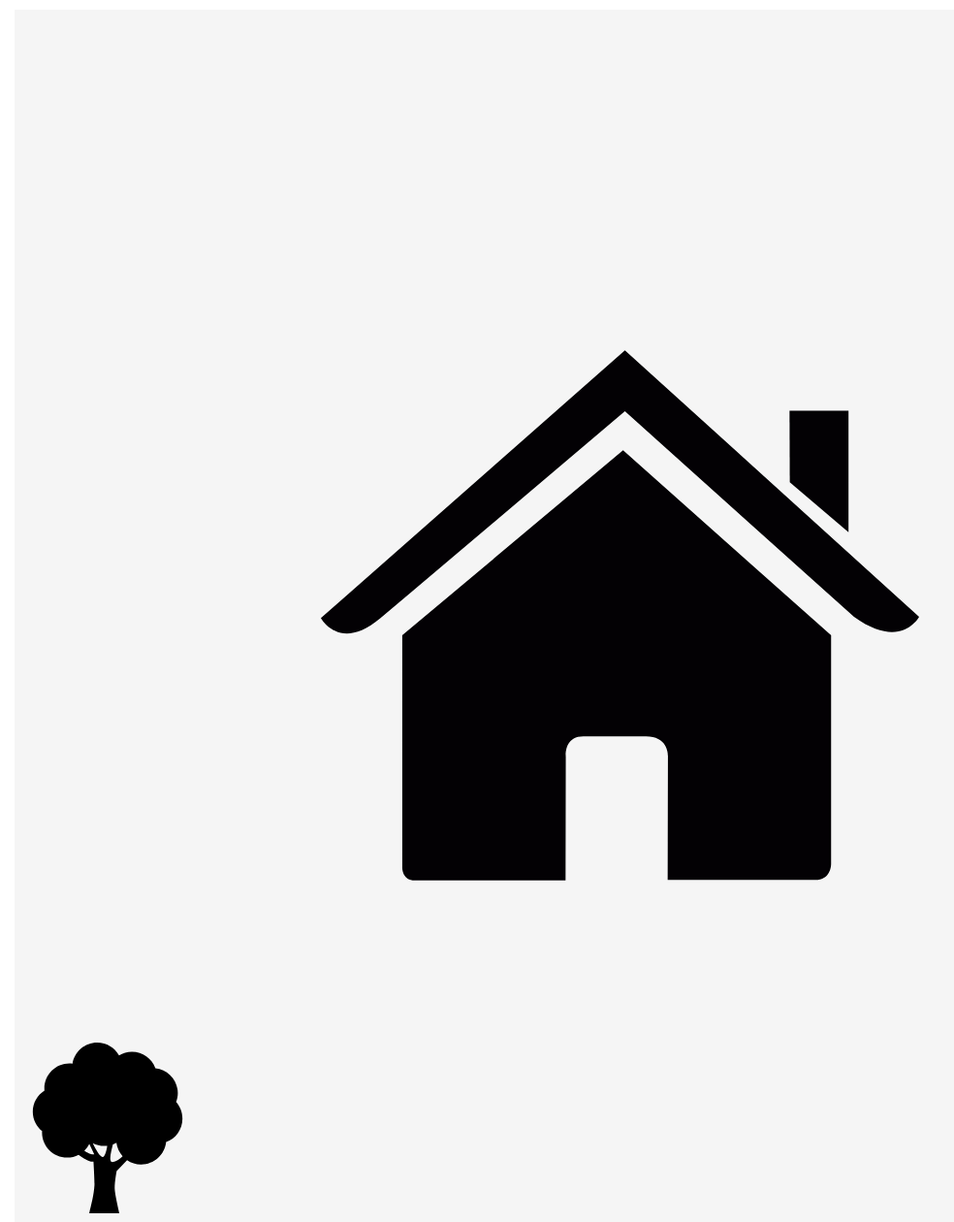
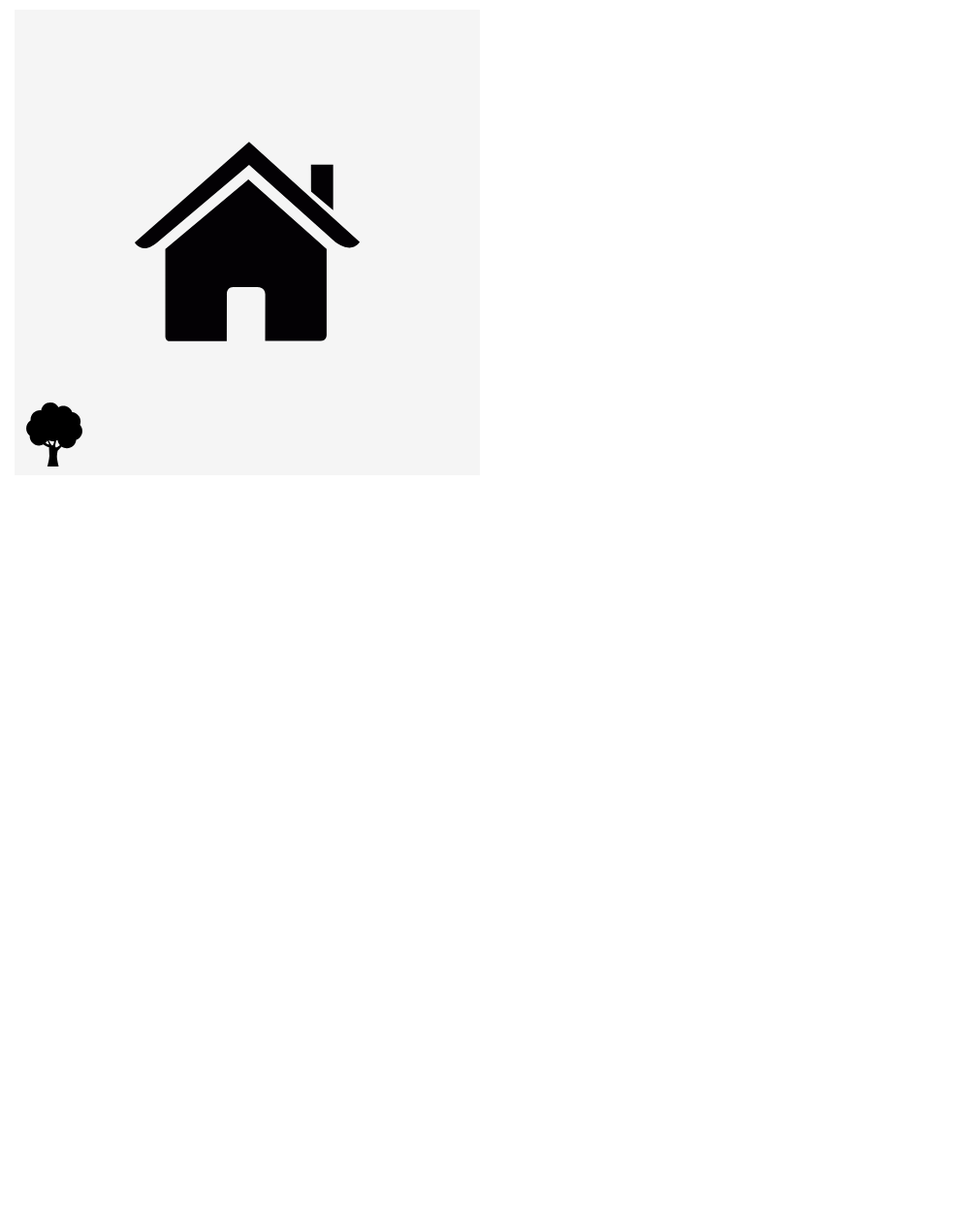
Before and after one commit to hannakr/street-trees-yvr, a Flask app: page /house/1 in a window 1280 px wide. Shown: the part 149-1409 px from the top of the page at 97% size, without its empty margins (0-984 px from the left). After the commit the page ends 630 px from the top, so only its background shows below. Run offline with Flask 2, Linux system fonts and the light colour scheme; tables that the repository leaves empty hold one stand-in row (values such as "Sample post"); parts of the project's set-up code (start-up, migrations or seed data) failed here and were passed over; some libraries are stand-ins or nearby versions.

Commit message:
limited width of house display to 480px

```diff
--- a/app/static/css/trees.css
+++ b/app/static/css/trees.css
@@ -199,4 +199,5 @@
 
 .display {
   position: relative;
+  max-width: 480px;
 }
```
